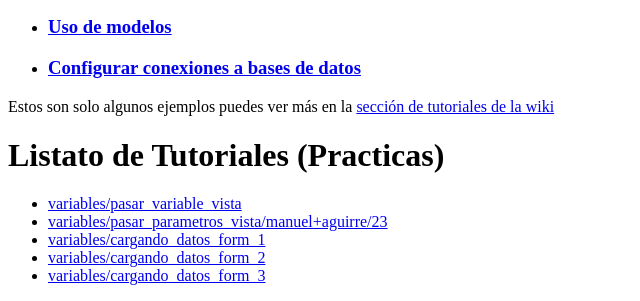
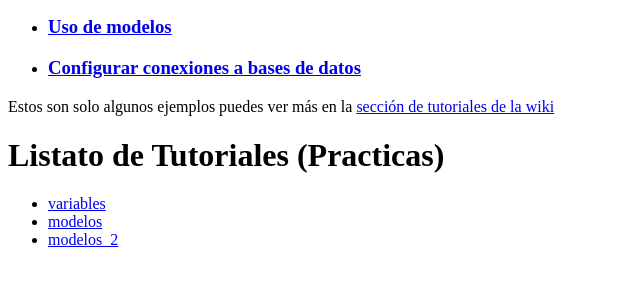
Before and after one commit to KumbiaPHP/tutoriales_kumbiaphp, a PHP site: template app/views/index/index.phtml in a window 1280 px wide. Shown: the part 570-871 px from the top of the page, without its empty margins (0-640 px from the left). After the commit the page ends 817 px from the top, so only its background shows below. Run offline with PHP 8.4, Linux system fonts and the light colour scheme; the template is opened without the code that fills it, so the values that code supplies are empty.

Commit message:
cambios en los links de los tutoriales

```diff
--- a/app/views/index/index.phtml
+++ b/app/views/index/index.phtml
@@ -20,23 +20,13 @@
     <p>
     <ul>
         <li>
-            <?php echo Html::link('variables/pasar_variable_vista', 'Pasando datos del controlador a la vista'); ?>
+            <?php echo Html::link('variables', 'Pasando datos del controlador a la vista'); ?>
         </li>
         <li>
-            <?php echo Html::link('variables/pasar_parametros_vista/manuel+aguirre/23',
-                    'Pasando Parametros de una acción del controlador a la vista'); ?>
+            <?php echo Html::link('modelos', 'Modelos (1)'); ?>
         </li>
         <li>
-            <?php echo Html::link('variables/cargando_datos_form_1',
-                    'Cargando datos en un formulario desde el controlador (1)'); ?>
-        </li>
-        <li>
-            <?php echo Html::link('variables/cargando_datos_form_2',
-                    'Cargando datos en un formulario desde el controlador (2)'); ?>
-        </li>
-        <li>
-            <?php echo Html::link('variables/cargando_datos_form_3',
-                    'Cargando datos en un formulario desde el controlador (3)'); ?>
+            <?php echo Html::link('modelos_2', 'Modelos (2)'); ?>
         </li>
     </ul>
 </p>
```
Also changed, not shown: app/views/modelos_2/index.phtml (added, +13 -0 lines).
